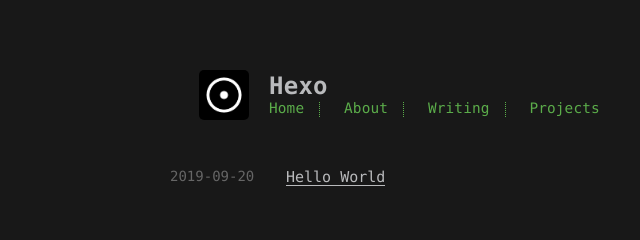
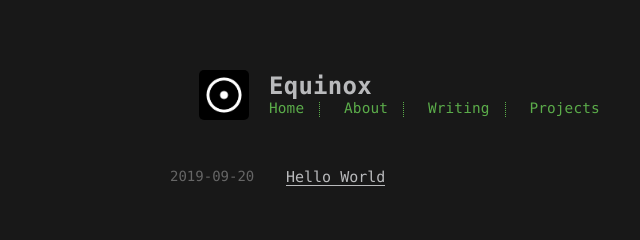
Before and after one commit to ocean12112/ocean12112.github.io, a plain HTML site: page archives/2019/09/index.html in a window 1280 px wide. Shown: the part 236-476 px from the top of the page, 86-726 px from the left. Drawn offline with Linux system fonts and the light colour scheme.

Commit message:
Site updated: 2019-09-20 23:31:13

```diff
--- a/archives/2019/09/index.html
+++ b/archives/2019/09/index.html
@@ -7,12 +7,12 @@
     <meta name="HandheldFriendly" content="True">
     <meta name="viewport" content="width=device-width, initial-scale=1, maximum-scale=1">
     <meta property="og:type" content="website">
-<meta property="og:title" content="Hexo">
+<meta property="og:title" content="Equinox">
 <meta property="og:url" content="http://yoursite.com/archives/2019/09/index.html">
-<meta property="og:site_name" content="Hexo">
+<meta property="og:site_name" content="Equinox">
 <meta property="og:locale" content="en">
 <meta name="twitter:card" content="summary">
-<meta name="twitter:title" content="Hexo">
+<meta name="twitter:title" content="Equinox">
 
 
 
@@ -32,7 +32,7 @@
 
 
     <!-- title -->
-    <title>Hexo</title>
+    <title>Equinox</title>
     <!-- styles -->
     <link rel="stylesheet" href="/lib/font-awesome/css/font-awesome.min.css">
     <link rel="stylesheet" href="/lib/meslo-LG/styles.css">
@@ -47,7 +47,7 @@
 
 <body>
     <div class="banner">
-<div id="blogtitel" class="blogtitel">Hexo</div>
+<div id="blogtitel" class="blogtitel">Equinox</div>
 <ul id="wrapper" class="wrapper">
   <div class="sun">
     <div class="star"></div>
@@ -86,7 +86,7 @@
 
 
     <div id="title">
-      <h1>Hexo</h1>
+      <h1>Equinox</h1>
     </div>
   </a>
   <div id="nav">
```
Also changed, not shown: 2019/09/20/hello-world/index.html (+3 -3 lines), archives/2019/index.html (+6 -6 lines), archives/index.html (+6 -6 lines), index.html (+6 -6 lines).
